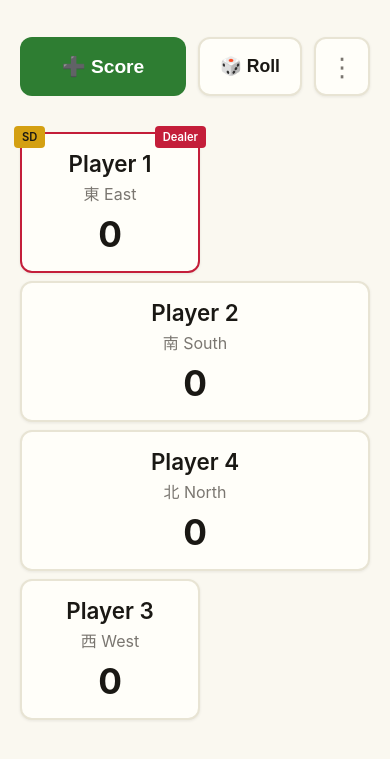
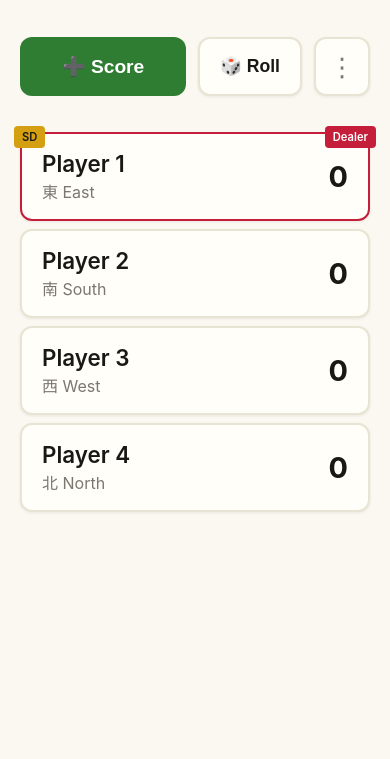
Before and after one commit to byalextran/mahjong-scorekeeper, a plain HTML site: page index.html in a window 390 px wide. Both pictures are taken after a click on the button "Start Game". Shown: the part 93-852 px from the top of the page. Drawn offline with Linux system fonts and the light colour scheme.

Commit message:
mobile tweaks

```diff
--- a/styles.css
+++ b/styles.css
@@ -751,11 +751,17 @@ header h1 {
     .game-screen .action-row {
         order: -1;
         margin-bottom: 16px;
+        width: 100%;
+    }
+
+    /* Ensure Add Score button can shrink */
+    .add-score-btn {
+        min-width: 0;
     }
 
     /* Hide compass table-center (dice button) */
     .table-center {
-        display: none;
+        display: none !important;
     }
 
     /* Show Roll Dice button on mobile */
@@ -763,22 +769,61 @@ header h1 {
         display: block;
     }
 
-    /* Stack player cards vertically */
+    /* Stack player cards vertically using Grid for proper ordering */
     .table-layout {
-        flex-direction: column;
-        align-items: stretch;
+        display: grid;
+        grid-template-rows: auto auto auto auto;
+        gap: 8px;
     }
 
+    /* Make table-middle children participate in parent grid */
     .table-middle {
-        flex-direction: column;
-        align-items: stretch;
+        display: contents;
     }
 
-    /* Full-width player cards */
+    /* Order: Player 1, 2, 3, 4 */
+    .table-layout .seat-top { order: 1; }
+    .table-layout .seat-left { order: 2; }
+    .table-layout .seat-bottom { order: 3; }
+    .table-layout .seat-right { order: 4; }
+
+    /* Full-width player cards - override all fixed widths */
     .table-layout .player-card,
-    .table-layout .input-group {
-        width: 100%;
-        min-width: unset;
+    .table-layout .input-group,
+    .table-layout .seat-top,
+    .table-layout .seat-bottom,
+    .table-layout .seat-left,
+    .table-layout .seat-right {
+        width: 100% !important;
+        min-width: unset !important;
+    }
+
+    /* Horizontal card layout using CSS Grid */
+    .player-card {
+        display: grid;
+        grid-template-columns: 1fr auto;
+        grid-template-areas:
+            "name score"
+            "wind score";
+        text-align: left;
+        padding: 12px 16px;
+        gap: 2px 16px;
+    }
+
+    .player-name {
+        grid-area: name;
+        margin-bottom: 0;
+    }
+
+    .player-wind {
+        grid-area: wind;
+        margin-bottom: 0;
+    }
+
+    .player-score {
+        grid-area: score;
+        align-self: center;
+        font-size: 1.8rem;
     }
 
     /* Swap button labels on mobile */
```
